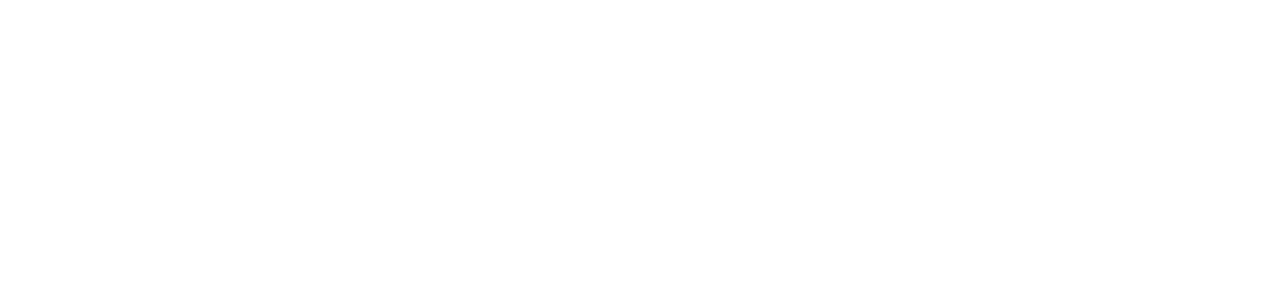
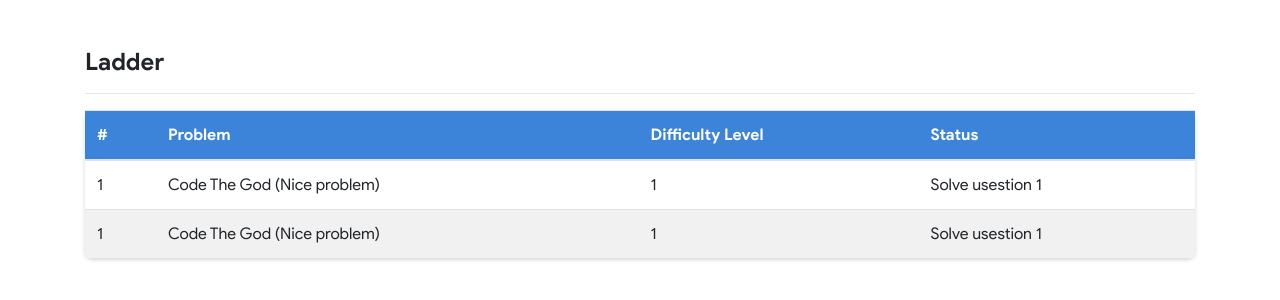
Before and after one commit to goelaakash79/coderbano-dev, a React (Create React App) app in the folder client/: page /ladder in a window 1280 px wide. Shown: the top 300 px of the page. Built offline with nearby package versions, Linux system fonts and the light colour scheme.

Commit message:
ladder ui added

```diff
--- a/client/src/App.js
+++ b/client/src/App.js
@@ -7,7 +7,7 @@
 import Login from "./components/Authentication/Login";
 
 import Dashboard from "./components/Dashboard/Dashboard";
-
+import Ladder from "./components/Dashboard/Ladder";
 
 function App() {
   return (
@@ -16,6 +16,7 @@
         <Route exact path="/register" component={Register}/>
         <Route exact path="/login" component={Login}/>
         <Route exact path="/" component={Dashboard}/>
+        <Route exact path="/ladder" component={Ladder}/>
       </Switch>
     </Router>
   );
--- /dev/null
+++ b/client/src/components/Dashboard/Ladder.js
@@ -0,0 +1,46 @@
+import React from "react";
+
+function Ladder() {
+	return (
+		<div className="container">
+			<h4 class="mt-5 fontBd">Ladder</h4>
+			<hr />
+			<div className="questions-section mb-4">
+				<table className="table">
+					<thead>
+						<tr>
+							<th>#</th>
+							<th>Problem</th>
+							<th>Difficulty Level</th>
+							<th>Status</th>
+						</tr>
+					</thead>
+					<tbody>
+						{/* {this.state.allQuestions.map((question, i) => { */}
+						{/* return ( */}
+						<tr key="hi">
+							<td>
+								1
+							</td>
+							<td>Code The God (Nice problem)</td>
+							<td>1</td>
+							<td>Solve usestion 1</td>
+						</tr>
+						<tr key="hi">
+							<td>
+								1
+							</td>
+							<td>Code The God (Nice problem)</td>
+							<td>1</td>
+							<td>Solve usestion 1</td>
+						</tr>
+						{/* ); */}
+						{/* })} */}
+					</tbody>
+				</table>
+			</div>
+		</div>
+	);
+}
+
+export default Ladder;
--- a/client/src/components/Dashboard/style.css
+++ b/client/src/components/Dashboard/style.css
@@ -48,6 +48,36 @@
   color: #0F9D58;
 }
 
+tbody tr:nth-of-type(even) {
+  background-color: #f1f1f1;
+}
+
+.table {
+  border-radius: 8px!important;
+  box-shadow: 0 2px 4px rgba(0, 0, 0, 0.16);
+  border:0;
+}
+
+table {
+  border-radius: 8px;
+}
+
+thead {
+  background-color: #3c83da;
+  color: #ffffff;
+  border-radius: 8px!important;
+}
+
+thead tr {
+  border-radius: 8px;
+
+}
+
+thead tr th {
+  font-family: GoogleSansBd;
+  font-weight: 400;
+}
+
 .stats-wrapper {
   /* background: #d5d5d5; */
 }
```
